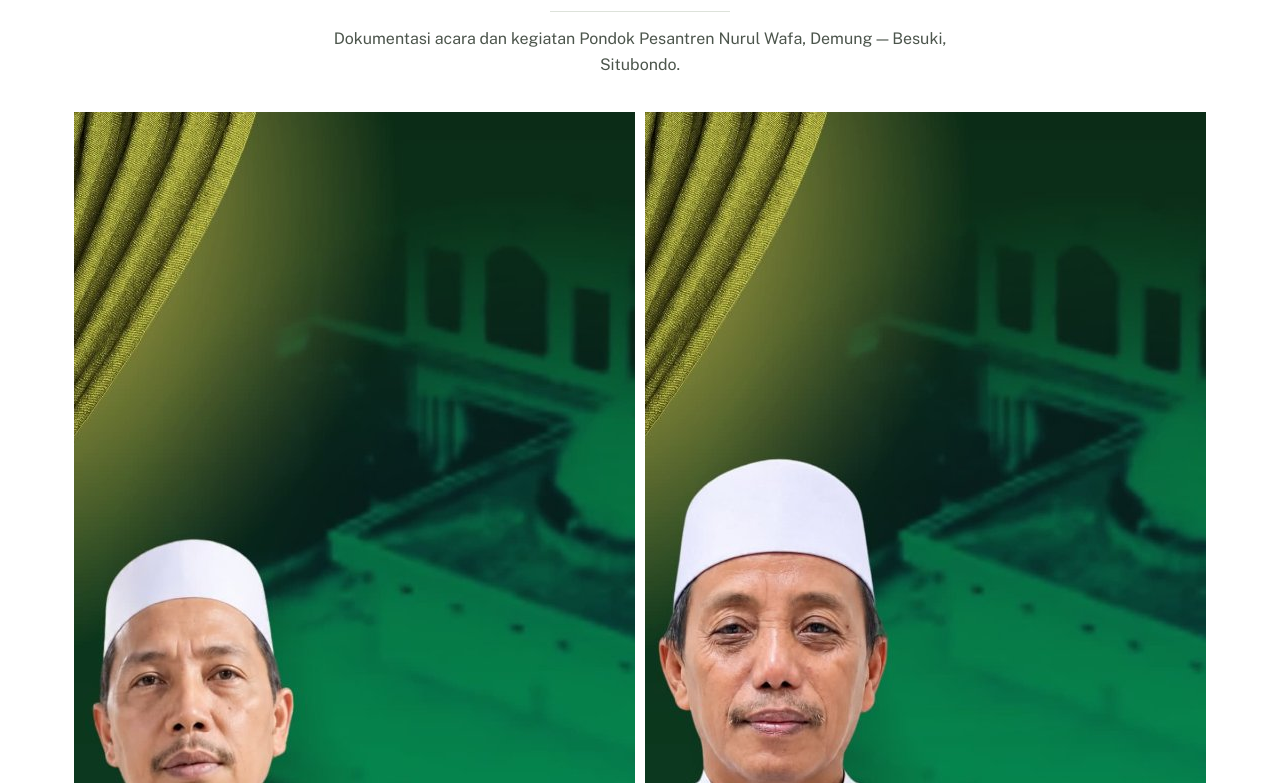
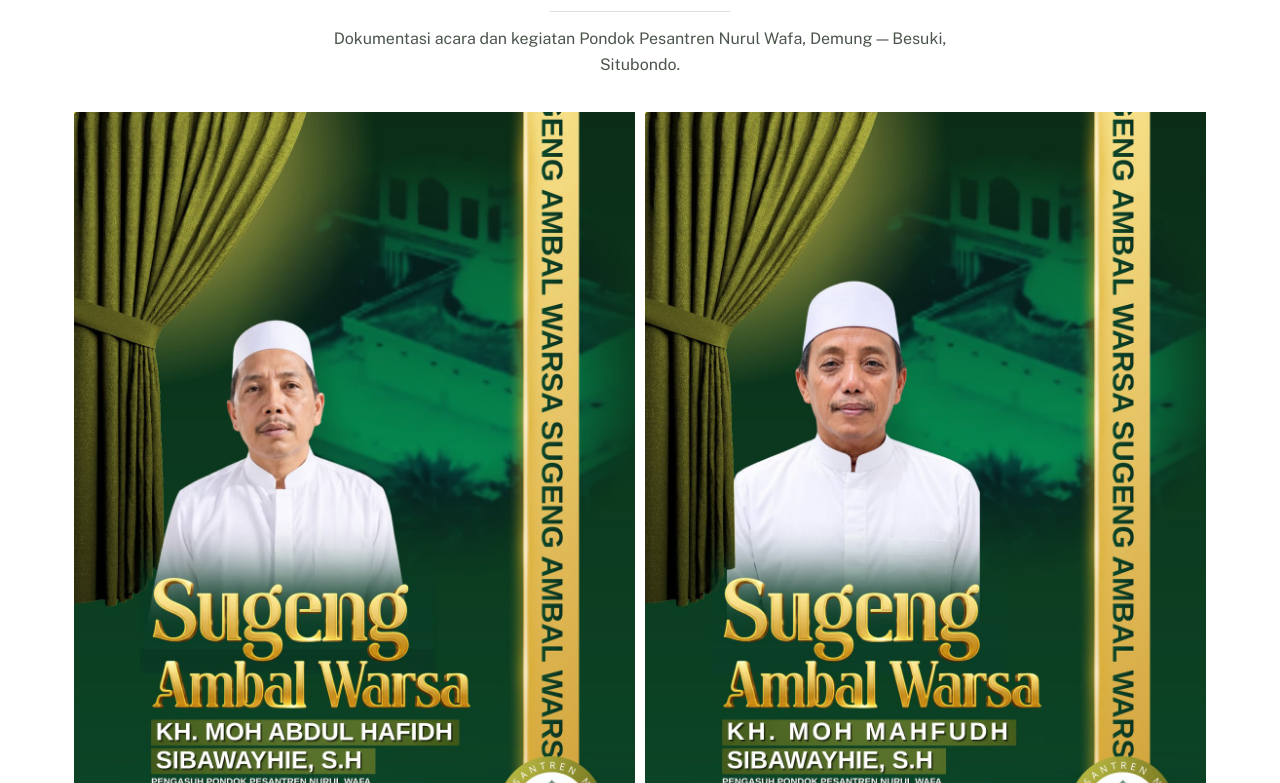
Before and after one commit to mkholilhidayatullah/prototype_web_Nurulwafa, a plain HTML site: page index.html in a window 1280 px wide. Shown: the part 8937-9720 px from the top of the page. Drawn offline with nearby package versions, Linux system fonts and the light colour scheme.

Commit message:
Galeri: tampilkan poster pengasuh utuh tanpa crop (rasio alami)

```diff
--- a/assets/style.css
+++ b/assets/style.css
@@ -511,6 +511,6 @@ details.faq[open ] summary::after{transform:rotate(180deg)}
 }
 
 .gal-grid figure.feat .gal-duo{display:grid;grid-template-columns:1fr 1fr;gap:10px}
-.gal-grid figure.feat .gal-duo img{aspect-ratio:9/16;object-fit:cover}
+.gal-grid figure.feat .gal-duo img{width:100%;height:auto;aspect-ratio:auto;object-fit:initial;display:block}.gal-grid figure.feat:hover .gal-duo img,.gal-grid figure.feat .gal-duo figure:hover img{transform:none}
 .gal-grid figure.feat .gal-person{margin:0}
 .gal-grid figure.feat .gal-person figcaption{font-size:14px;color:var(--ink-soft);padding-top:7px;text-align:center}
```
